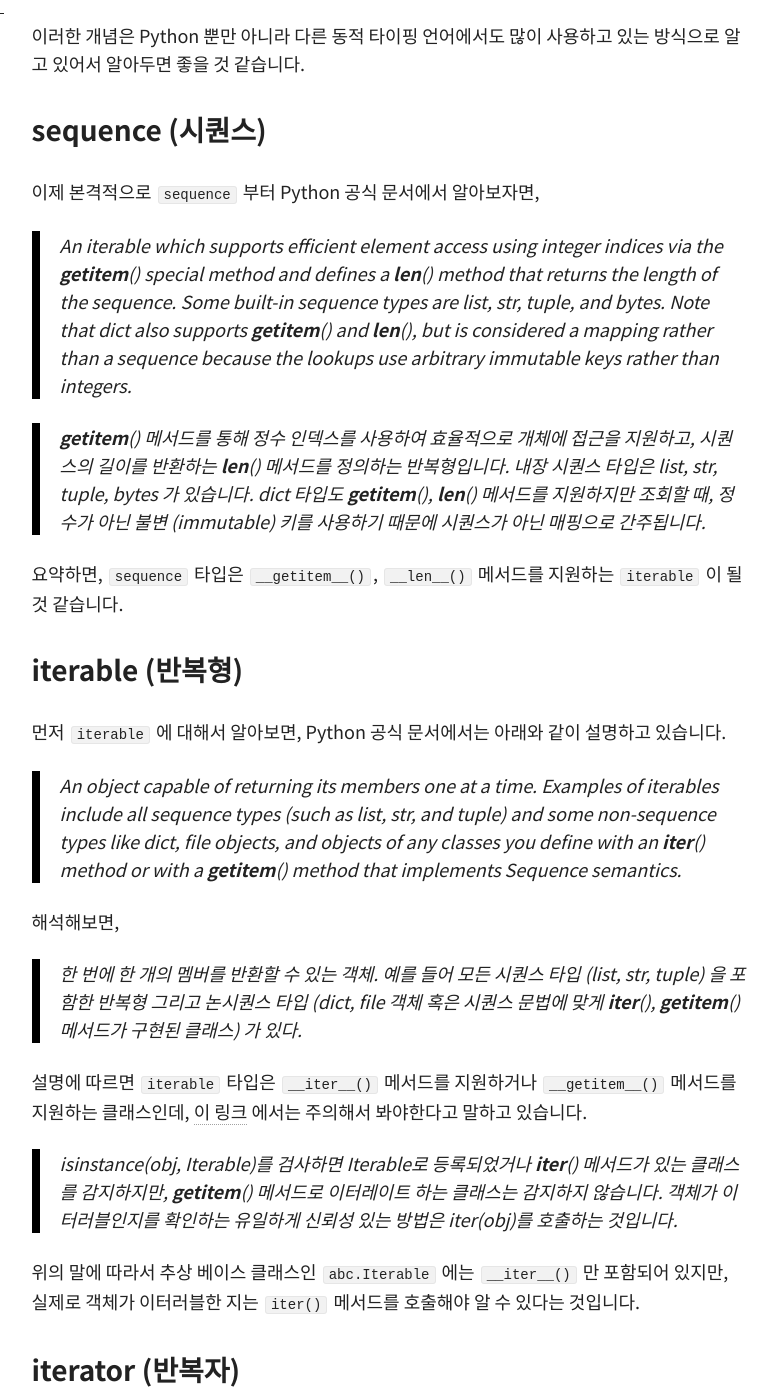
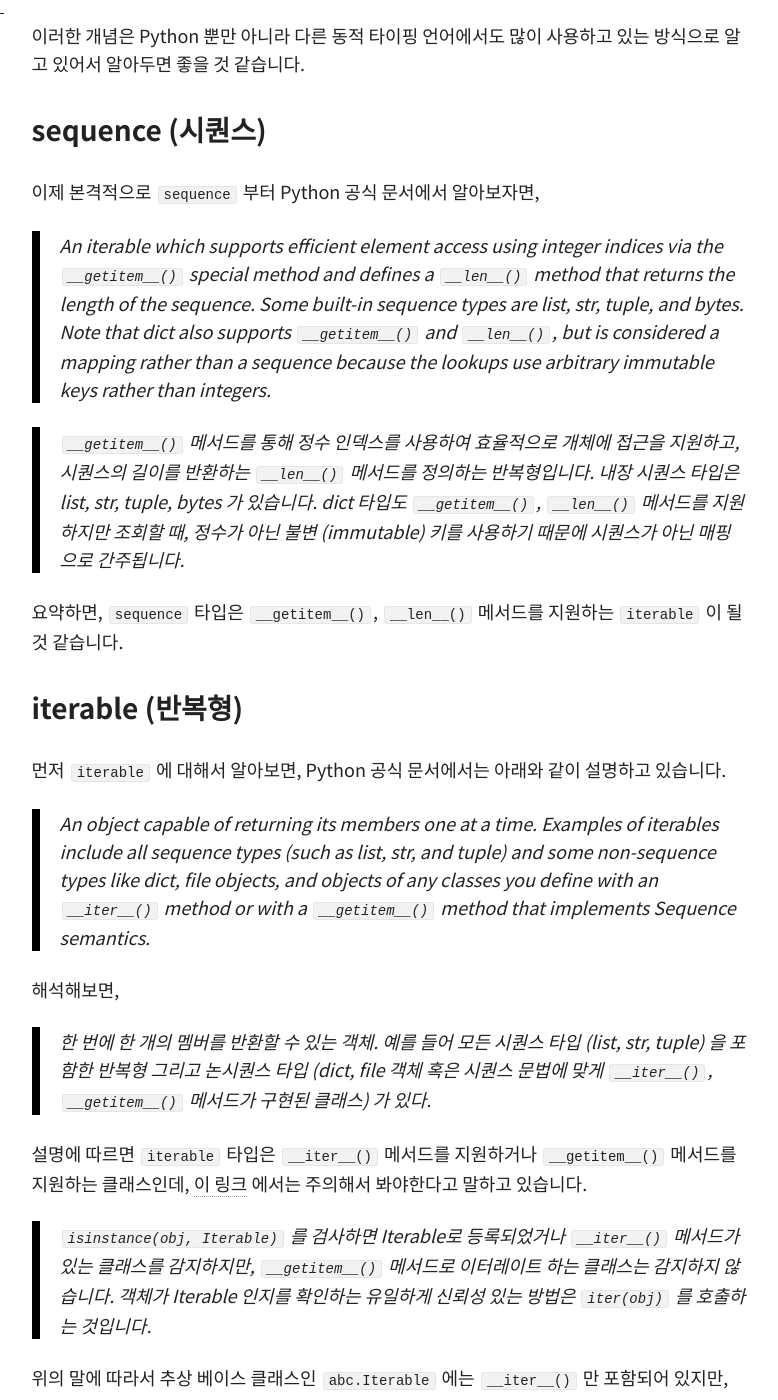
Before and after one commit to myungseokang/blog, a Jekyll site: the page built from _posts/2021-02-15-more-pythonic-02.md, in a window 1280 px wide and 1400 px high, scrolled down 1668 px. Shown: the whole window, without its empty margins (348-1126 px from the left). Built offline with Jekyll 4.4.1, drawn with Linux system fonts in a browser that asks for light colours; nearby versions of some CDN libraries; comment, search, counter and statistics services are not loaded; a style sheet for code colours, icons or effects is not loaded; some of the changed text lies outside the part shown.

Commit message:
Fix typo

````diff
--- a/_config.yml
+++ b/_config.yml
@@ -38,13 +38,13 @@
 owner:
   name: Myungseo Kang
   avatar: profile.jpg
-  email: l3opold7@gmail.com
+  email: iam@myungseokang.dev
   twitter: myungseokang
-  facebook: kangmyungseo
+  facebook: myungseokang7
   github: myungseokang
   stackexchange: https://stackoverflow.com/users/5506957/leop0ld
-  linkedin: leop0ld
-  instagram: #myungseo.kang
+  linkedin: myungseokang
+  instagram: __myungseokang__
   flickr: #username
   tumblr: #username
   pinterest: #username
--- a/_posts/2021-02-15-more-pythonic-02.md
+++ b/_posts/2021-02-15-more-pythonic-02.md
@@ -51,11 +51,11 @@
 
 이제 본격적으로 `sequence` 부터 Python 공식 문서에서 알아보자면,
 
-> An iterable which supports efficient element access using integer indices via the __getitem__() special method and defines a __len__() method that returns the length of the sequence.
-> Some built-in sequence types are list, str, tuple, and bytes. Note that dict also supports __getitem__() and __len__(), but is considered a mapping rather than a sequence because the lookups use arbitrary immutable keys rather than integers.
+> An iterable which supports efficient element access using integer indices via the `__getitem__()` special method and defines a `__len__()` method that returns the length of the sequence.
+> Some built-in sequence types are list, str, tuple, and bytes. Note that dict also supports `__getitem__()` and `__len__()`, but is considered a mapping rather than a sequence because the lookups use arbitrary immutable keys rather than integers.
 
-> __getitem__() 메서드를 통해 정수 인덱스를 사용하여 효율적으로 개체에 접근을 지원하고, 시퀀스의 길이를 반환하는 __len__() 메서드를 정의하는 반복형입니다.
-> 내장 시퀀스 타입은 list, str, tuple, bytes 가 있습니다. dict 타입도 __getitem__(), __len__() 메서드를 지원하지만 조회할 때, 정수가 아닌 불변 (immutable) 키를 사용하기 때문에 시퀀스가 아닌 매핑으로 간주됩니다.
+> `__getitem__()` 메서드를 통해 정수 인덱스를 사용하여 효율적으로 개체에 접근을 지원하고, 시퀀스의 길이를 반환하는 `__len__()` 메서드를 정의하는 반복형입니다.
+> 내장 시퀀스 타입은 list, str, tuple, bytes 가 있습니다. dict 타입도 `__getitem__()`, `__len__()` 메서드를 지원하지만 조회할 때, 정수가 아닌 불변 (immutable) 키를 사용하기 때문에 시퀀스가 아닌 매핑으로 간주됩니다.
 
 요약하면, `sequence` 타입은 `__getitem__()`, `__len__()` 메서드를 지원하는 `iterable` 이 될 것 같습니다.
 
@@ -65,17 +65,17 @@
 먼저 `iterable` 에 대해서 알아보면, Python 공식 문서에서는 아래와 같이 설명하고 있습니다.
 
 > An object capable of returning its members one at a time.
-> Examples of iterables include all sequence types (such as list, str, and tuple) and some non-sequence types like dict, file objects, and objects of any classes you define with an __iter__() method or with a __getitem__() method that implements Sequence semantics.
+> Examples of iterables include all sequence types (such as list, str, and tuple) and some non-sequence types like dict, file objects, and objects of any classes you define with an `__iter__()` method or with a `__getitem__()` method that implements Sequence semantics.
 
 해석해보면,
 
 > 한 번에 한 개의 멤버를 반환할 수 있는 객체.
-> 예를 들어 모든 시퀀스 타입 (list, str, tuple) 을 포함한 반복형 그리고 논시퀀스 타입 (dict, file 객체 혹은 시퀀스 문법에 맞게 __iter__(), __getitem__() 메서드가 구현된 클래스) 가 있다.
+> 예를 들어 모든 시퀀스 타입 (list, str, tuple) 을 포함한 반복형 그리고 논시퀀스 타입 (dict, file 객체 혹은 시퀀스 문법에 맞게 `__iter__()`, `__getitem__()` 메서드가 구현된 클래스) 가 있다.
 
 
 설명에 따르면 `iterable` 타입은 `__iter__()` 메서드를 지원하거나 `__getitem__()` 메서드를 지원하는 클래스인데, <a href="https://docs.python.org/ko/3/library/collections.abc.html#collections.abc.Iterable" target="_blank">이 링크</a> 에서는 주의해서 봐야한다고 말하고 있습니다.
 
-> isinstance(obj, Iterable)를 검사하면 Iterable로 등록되었거나 __iter__() 메서드가 있는 클래스를 감지하지만, __getitem__() 메서드로 이터레이트 하는 클래스는 감지하지 않습니다. 객체가 이터러블인지를 확인하는 유일하게 신뢰성 있는 방법은 iter(obj)를 호출하는 것입니다.
+> `isinstance(obj, Iterable)` 를 검사하면 Iterable로 등록되었거나 `__iter__()` 메서드가 있는 클래스를 감지하지만, `__getitem__()` 메서드로 이터레이트 하는 클래스는 감지하지 않습니다. 객체가 Iterable 인지를 확인하는 유일하게 신뢰성 있는 방법은 `iter(obj)` 를 호출하는 것입니다.
 
 위의 말에 따라서 추상 베이스 클래스인 `abc.Iterable` 에는 `__iter__()` 만 포함되어 있지만, 실제로 객체가 이터러블한 지는 `iter()` 메서드를 호출해야 알 수 있다는 것입니다.
 
@@ -169,7 +169,7 @@
 52
 ```
 
-for 문이 실행되면서 deck 객체에 대해서 `next()` 메서드가 호출되고, 기본적으로 `next()` 메서드에서 `StopIteration` 오류가 발생하면 iterator 가 중지되기 때문에 52까지만 출력되고 종료되는 것을 확인할 수 있습니다.
+for 문이 실행되면서 deck 객체에 대해서 `next()` 메서드가 호출되고, 기본적으로 `next()` 메서드에서 `StopIteration` 오류가 발생하면 `iterator` 가 중지되기 때문에 52까지만 출력되고 종료되는 것을 확인할 수 있습니다.
 
 이렇게 이번 포스팅에서는 Python 에서의 Duck Typing, `sequence`, `iterable`, `iterator` 에 대해서 적어보았습니다. 원래 이 포스팅에서는 `iterable`, `iterator` 에 대해 얘기하려고 했으나 작성하다보니 포스팅 내용이 길어지게 되었네요...
 
````
